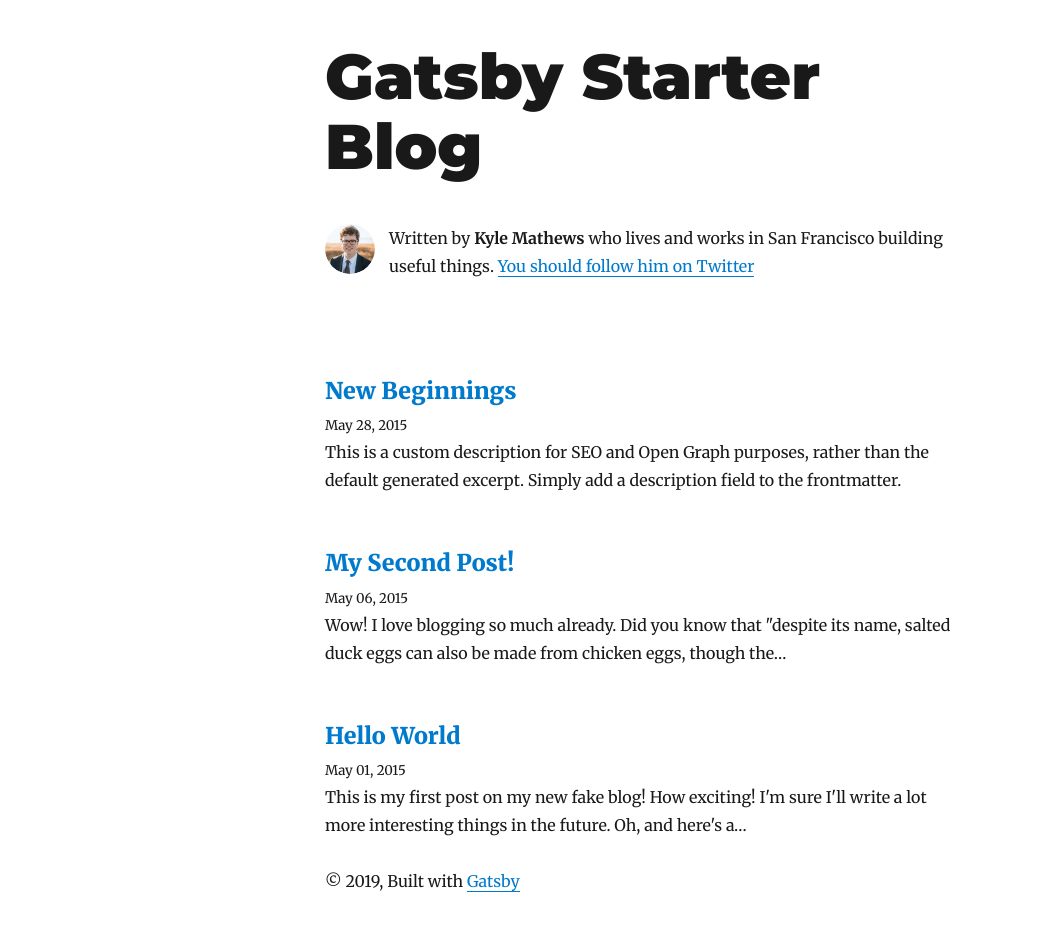
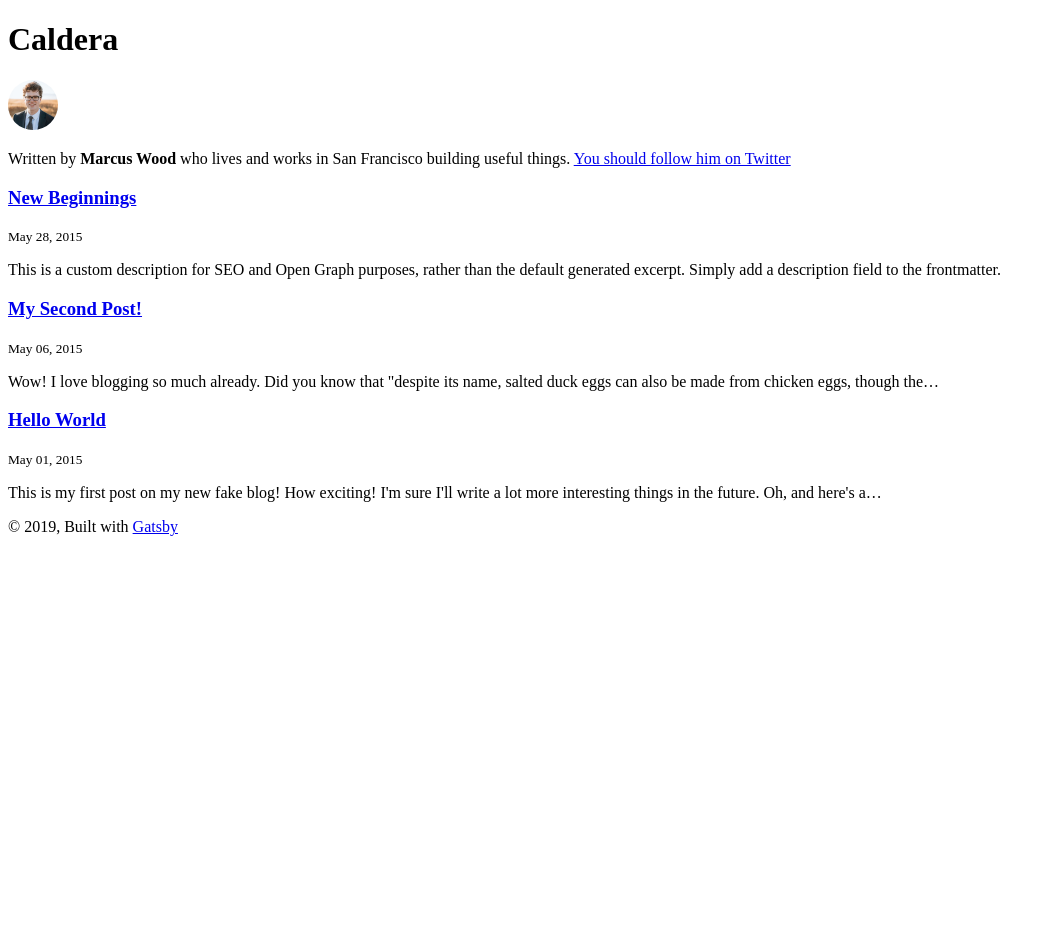
Before and after one commit to caldera-digital/platform, a Gatsby site in the folder projects/caldera-www/: page / in a window 1280 px wide. Shown: the whole page, without its empty margins (0-1055 px from the left). After the commit the page ends 800 px from the top, so only its background shows below. Built offline with nearby package versions, Linux system fonts and the light colour scheme; Gatsby itself is replaced by a stand-in of ours; some packages are replaced by stand-ins of ours.

Commit message:
feat: add plugins, remove old plugins
affects: @caldera-digital/caldera-www

```diff
--- a/projects/caldera-www/gatsby-config.js
+++ b/projects/caldera-www/gatsby-config.js
@@ -1,9 +1,10 @@
+/* eslint-disable import/no-commonjs */
 module.exports = {
   siteMetadata: {
-    title: 'Gatsby Starter Blog',
-    author: 'Kyle Mathews',
+    title: 'Caldera',
+    author: 'Marcus Wood',
     description: 'A starter blog demonstrating what Gatsby can do.',
-    siteUrl: 'https://gatsby-starter-blog-demo.netlify.com/',
+    siteUrl: 'https://calderadigital.com',
     social: {
       twitter: 'kylemathews',
     },
@@ -66,13 +67,13 @@ module.exports = {
         icon: 'content/assets/gatsby-icon.png',
       },
     },
+    {
+      resolve: 'gatsby-plugin-styled-components',
+      options: {},
+    },
     'gatsby-plugin-offline',
     'gatsby-plugin-react-helmet',
-    {
-      resolve: 'gatsby-plugin-typography',
-      options: {
-        pathToConfigModule: 'src/utils/typography',
-      },
-    },
+    'gatsby-plugin-sitemap',
+    'gatsby-plugin-netlify',
   ],
 }
--- a/projects/caldera-www/src/components/bio.js
+++ b/projects/caldera-www/src/components/bio.js
@@ -9,8 +9,6 @@ import React from 'react'
 import { StaticQuery, graphql } from 'gatsby'
 import Image from 'gatsby-image'
 
-import { rhythm } from '../utils/typography'
-
 function Bio() {
   return (
     <StaticQuery
@@ -18,21 +16,10 @@ function Bio() {
       render={data => {
         const { author, social } = data.site.siteMetadata
         return (
-          <div
-            style={{
-              display: 'flex',
-              marginBottom: rhythm(2.5),
-            }}
-          >
+          <div>
             <Image
               fixed={data.avatar.childImageSharp.fixed}
               alt={author}
-              style={{
-                marginRight: rhythm(1 / 2),
-                marginBottom: 0,
-                minWidth: 50,
-                borderRadius: '100%',
-              }}
               imgStyle={{
                 borderRadius: '50%',
               }}
--- a/projects/caldera-www/src/components/layout.js
+++ b/projects/caldera-www/src/components/layout.js
@@ -1,7 +1,5 @@
 import React from 'react'
 import { Link } from 'gatsby'
-
-import { rhythm, scale } from '../utils/typography'
 
 class Layout extends React.Component {
   render() {
@@ -11,13 +9,7 @@ class Layout extends React.Component {
 
     if (location.pathname === rootPath) {
       header = (
-        <h1
-          style={{
-            ...scale(1.5),
-            marginBottom: rhythm(1.5),
-            marginTop: 0,
-          }}
-        >
+        <h1>
           <Link
             style={{
               boxShadow: 'none',
@@ -52,14 +44,7 @@ class Layout extends React.Component {
       )
     }
     return (
-      <div
-        style={{
-          marginLeft: 'auto',
-          marginRight: 'auto',
-          maxWidth: rhythm(24),
-          padding: `${rhythm(1.5)} ${rhythm(3 / 4)}`,
-        }}
-      >
+      <div>
         <header>{header}</header>
         <main>{children}</main>
         <footer>
--- a/projects/caldera-www/src/pages/index.js
+++ b/projects/caldera-www/src/pages/index.js
@@ -4,7 +4,6 @@ import { Link, graphql } from 'gatsby'
 import Bio from '../components/bio'
 import Layout from '../components/layout'
 import SEO from '../components/seo'
-import { rhythm } from '../utils/typography'
 
 class BlogIndex extends React.Component {
   render() {
@@ -20,11 +19,7 @@ class BlogIndex extends React.Component {
           const title = node.frontmatter.title || node.fields.slug
           return (
             <div key={node.fields.slug}>
-              <h3
-                style={{
-                  marginBottom: rhythm(1 / 4),
-                }}
-              >
+              <h3>
                 <Link style={{ boxShadow: 'none' }} to={node.fields.slug}>
                   {title}
                 </Link>
--- a/projects/caldera-www/src/utils/typography.js
+++ /dev/null
@@ -1,23 +0,0 @@
-import Typography from 'typography'
-import Wordpress2016 from 'typography-theme-wordpress-2016'
-
-Wordpress2016.overrideThemeStyles = () => {
-  return {
-    'a.gatsby-resp-image-link': {
-      boxShadow: 'none',
-    },
-  }
-}
-
-delete Wordpress2016.googleFonts
-
-const typography = new Typography(Wordpress2016)
-
-// Hot reload typography in development.
-if (process.env.NODE_ENV !== 'production') {
-  typography.injectStyles()
-}
-
-export default typography
-export const rhythm = typography.rhythm
-export const scale = typography.scale
```
Also changed, not shown: projects/caldera-www/package.json (+5 -4 lines), projects/caldera-www/src/components/seo.js (+0 -8 lines), projects/caldera-www/src/templates/blog-post.js (+2 -16 lines), 1 other file.
